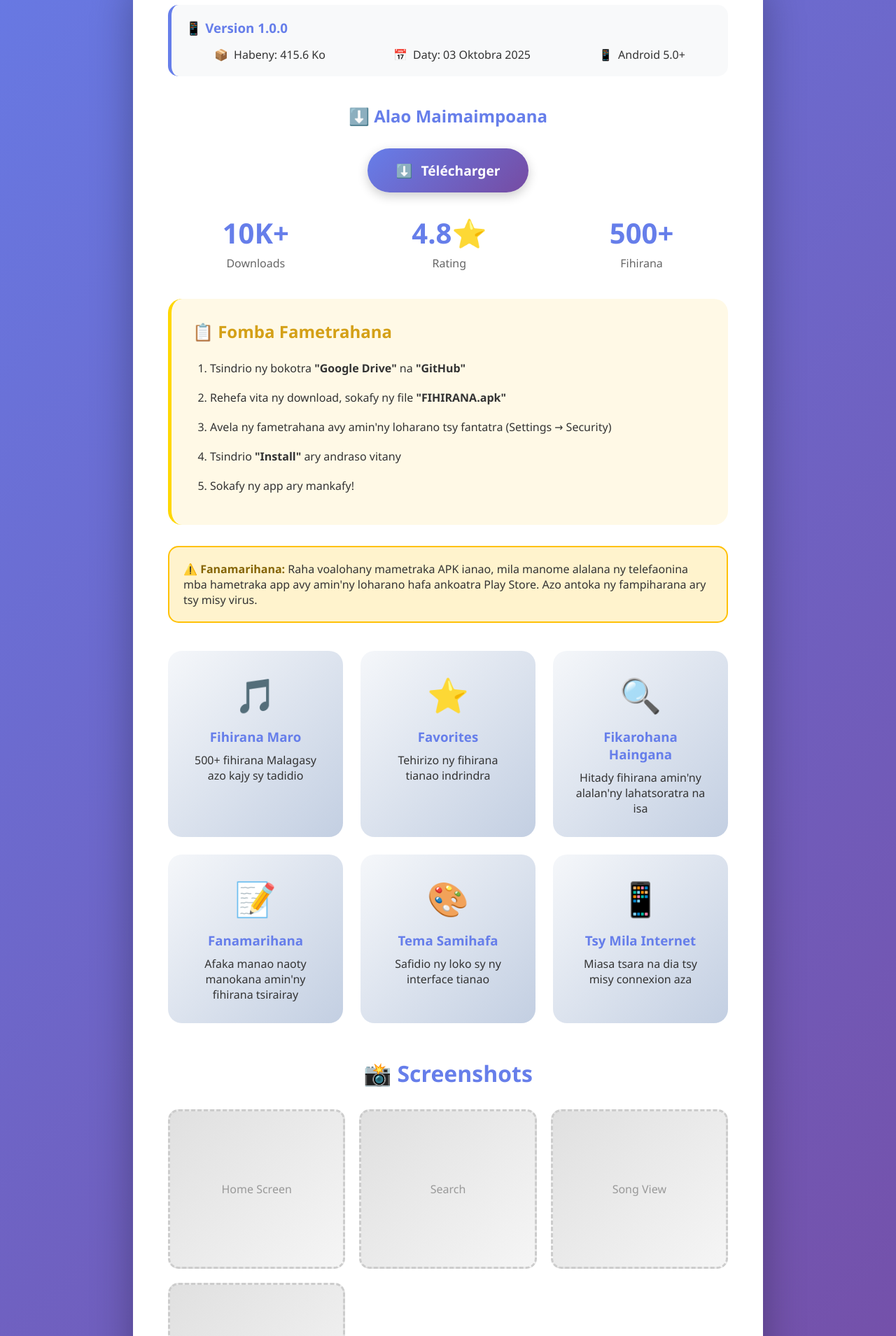
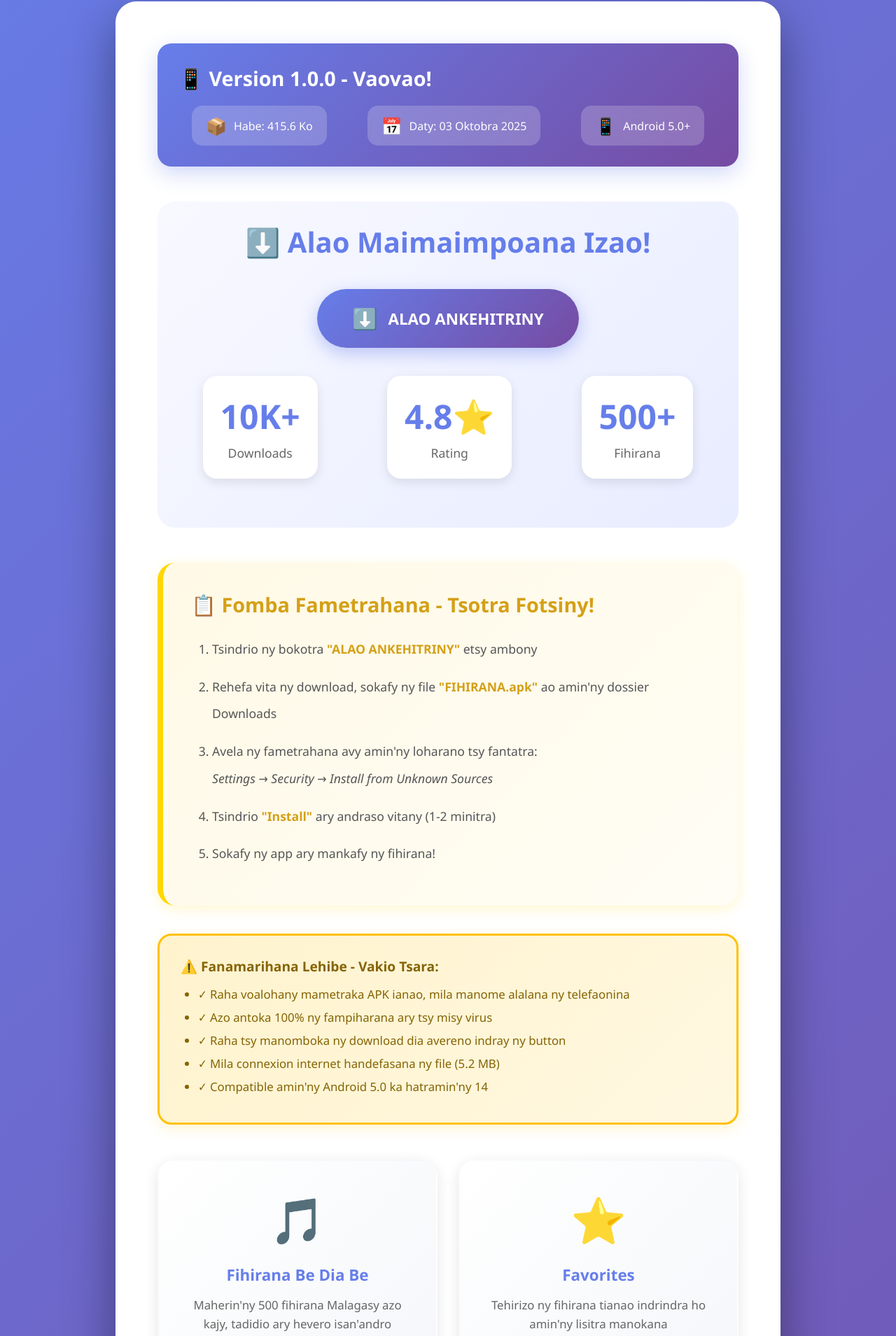
Before and after one commit to Ephraim823/Fihirana-adventiste-, a plain HTML site: page index.html in a window 1280 px wide. Shown: the part 447-2356 px from the top of the page at 70% size. Drawn offline with Linux system fonts and the light colour scheme.

Commit message:
index.html
Téléchargement tena izy

```diff
--- a/index.html
+++ b/index.html
@@ -28,203 +28,296 @@
             text-align: center;
             padding: 60px 20px;
             color: white;
+            animation: fadeInDown 1s ease;
+        }
+
+        @keyframes fadeInDown {
+            from {
+                opacity: 0;
+                transform: translateY(-30px);
+            }
+            to {
+                opacity: 1;
+                transform: translateY(0);
+            }
+        }
+
+        @keyframes fadeInUp {
+            from {
+                opacity: 0;
+                transform: translateY(30px);
+            }
+            to {
+                opacity: 1;
+                transform: translateY(0);
+            }
         }
 
         .logo {
-            font-size: 4em;
-            margin-bottom: 10px;
+            font-size: 5em;
+            margin-bottom: 20px;
             text-shadow: 3px 3px 6px rgba(0,0,0,0.3);
+            animation: pulse 2s ease-in-out infinite;
+        }
+
+        @keyframes pulse {
+            0%, 100% {
+                transform: scale(1);
+            }
+            50% {
+                transform: scale(1.1);
+            }
         }
 
         h1 {
-            font-size: 3.5em;
+            font-size: 4em;
             margin-bottom: 15px;
             font-family: serif;
             font-style: italic;
             font-weight: bold;
-            text-shadow: 2px 2px 4px rgba(0,0,0,0.3);
-            letter-spacing: 2px;
+            text-shadow: 3px 3px 8px rgba(0,0,0,0.4);
+            letter-spacing: 3px;
         }
 
         .tagline {
-            font-size: 1.3em;
+            font-size: 1.4em;
             opacity: 0.95;
             margin-bottom: 30px;
+            text-shadow: 1px 1px 3px rgba(0,0,0,0.3);
         }
 
         .main-card {
             background: white;
-            border-radius: 25px;
-            padding: 50px;
+            border-radius: 30px;
+            padding: 60px;
             margin: 30px auto;
-            box-shadow: 0 20px 60px rgba(0,0,0,0.3);
-            max-width: 900px;
+            box-shadow: 0 25px 70px rgba(0,0,0,0.4);
+            max-width: 950px;
+            animation: fadeInUp 1s ease;
         }
 
         .download-section {
             text-align: center;
-            margin: 40px 0;
+            margin: 50px 0;
+            padding: 30px;
+            background: linear-gradient(135deg, #f8f9ff 0%, #e8ecff 100%);
+            border-radius: 25px;
         }
 
         .version-info {
-            background: #f8f9fa;
-            padding: 20px;
-            border-radius: 15px;
-            margin-bottom: 30px;
-            border-left: 5px solid #667eea;
+            background: linear-gradient(135deg, #667eea 0%, #764ba2 100%);
+            color: white;
+            padding: 30px;
+            border-radius: 20px;
+            margin-bottom: 40px;
+            box-shadow: 0 10px 30px rgba(102, 126, 234, 0.3);
         }
 
         .version-info h3 {
-            color: #667eea;
-            margin-bottom: 10px;
+            font-size: 1.8em;
+            margin-bottom: 20px;
         }
 
         .version-details {
             display: flex;
             justify-content: space-around;
             flex-wrap: wrap;
-            gap: 15px;
-            margin-top: 15px;
+            gap: 20px;
+            margin-top: 20px;
         }
 
         .detail-item {
             display: flex;
             align-items: center;
-            gap: 8px;
+            gap: 10px;
+            background: rgba(255,255,255,0.2);
+            padding: 12px 20px;
+            border-radius: 15px;
+            backdrop-filter: blur(10px);
+        }
+
+        .detail-item span:first-child {
+            font-size: 1.5em;
         }
 
         .download-buttons {
-            display: flex;
-            gap: 20px;
-            justify-content: center;
-            flex-wrap: wrap;
-            margin: 30px 0;
+            margin: 40px 0;
         }
 
         .btn {
-            padding: 18px 40px;
-            font-size: 1.2em;
+            padding: 22px 50px;
+            font-size: 1.4em;
             border: none;
-            border-radius: 50px;
+            border-radius: 60px;
             cursor: pointer;
             text-decoration: none;
             display: inline-flex;
             align-items: center;
-            gap: 12px;
-            transition: all 0.3s ease;
-            box-shadow: 0 5px 15px rgba(0,0,0,0.2);
+            gap: 15px;
+            transition: all 0.4s ease;
+            box-shadow: 0 8px 25px rgba(102, 126, 234, 0.4);
             font-weight: bold;
-        }
-
-        .btn-primary {
             background: linear-gradient(135deg, #667eea 0%, #764ba2 100%);
             color: white;
         }
 
-        .btn-secondary {
-            background: #24292e;
-            color: white;
+        .btn:hover {
+            transform: translateY(-5px) scale(1.05);
+            box-shadow: 0 15px 40px rgba(102, 126, 234, 0.6);
         }
 
-        .btn:hover {
-            transform: translateY(-3px);
-            box-shadow: 0 8px 25px rgba(0,0,0,0.3);
+        .btn:active {
+            transform: translateY(-2px) scale(1.02);
         }
 
         .features {
             display: grid;
-            grid-template-columns: repeat(auto-fit, minmax(250px, 1fr));
-            gap: 25px;
-            margin: 40px 0;
+            grid-template-columns: repeat(auto-fit, minmax(280px, 1fr));
+            gap: 30px;
+            margin: 50px 0;
         }
 
         .feature-card {
-            background: linear-gradient(135deg, #f5f7fa 0%, #c3cfe2 100%);
-            padding: 30px;
-            border-radius: 20px;
+            background: linear-gradient(135deg, #ffffff 0%, #f5f7fa 100%);
+            padding: 40px;
+            border-radius: 25px;
             text-align: center;
+            transition: all 0.3s ease;
+            box-shadow: 0 5px 20px rgba(0,0,0,0.1);
+            border: 2px solid transparent;
+        }
+
+        .feature-card:hover {
+            transform: translateY(-10px);
+            box-shadow: 0 15px 40px rgba(102, 126, 234, 0.3);
+            border-color: #667eea;
+        }
+
+        .feature-icon {
+            font-size: 4em;
+            margin-bottom: 20px;
+            display: inline-block;
             transition: transform 0.3s ease;
         }
 
-        .feature-card:hover {
-            transform: translateY(-5px);
-        }
-
-        .feature-icon {
-            font-size: 3em;
-            margin-bottom: 15px;
+        .feature-card:hover .feature-icon {
+            transform: scale(1.2) rotate(10deg);
         }
 
         .feature-card h3 {
             color: #667eea;
-            margin-bottom: 10px;
+            margin-bottom: 15px;
+            font-size: 1.4em;
+        }
+
+        .feature-card p {
+            color: #666;
+            line-height: 1.6;
+            font-size: 1.05em;
         }
 
         .screenshots {
-            margin: 50px 0;
+            margin: 60px 0;
             text-align: center;
         }
 
         .screenshots h2 {
             color: #667eea;
-            margin-bottom: 30px;
-            font-size: 2em;
+            margin-bottom: 40px;
+            font-size: 2.5em;
         }
 
         .screenshot-grid {
             display: grid;
-            grid-template-columns: repeat(auto-fit, minmax(200px, 1fr));
-            gap: 20px;
+            grid-template-columns: repeat(auto-fit, minmax(220px, 1fr));
+            gap: 25px;
         }
 
         .screenshot-placeholder {
-            background: linear-gradient(135deg, #e0e0e0 0%, #f5f5f5 100%);
-            border-radius: 15px;
-            padding: 100px 20px;
+            background: linear-gradient(135deg, #e8ecff 0%, #f5f7fa 100%);
+            border-radius: 20px;
+            padding: 120px 20px;
             color: #999;
             border: 3px dashed #ccc;
+            font-size: 1.1em;
+            font-weight: 600;
+            transition: all 0.3s ease;
+        }
+
+        .screenshot-placeholder:hover {
+            background: linear-gradient(135deg, #667eea 0%, #764ba2 100%);
+            color: white;
+            border-color: #667eea;
+            transform: scale(1.05);
         }
 
         .instructions {
-            background: #fff9e6;
-            padding: 30px;
-            border-radius: 20px;
-            margin: 30px 0;
-            border-left: 5px solid #ffd700;
+            background: linear-gradient(135deg, #fff9e6 0%, #fffdf5 100%);
+            padding: 40px;
+            border-radius: 25px;
+            margin: 40px 0;
+            border-left: 8px solid #ffd700;
+            box-shadow: 0 5px 20px rgba(255, 215, 0, 0.2);
         }
 
         .instructions h3 {
             color: #d4a017;
-            margin-bottom: 20px;
-            font-size: 1.5em;
+            margin-bottom: 25px;
+            font-size: 1.8em;
         }
 
         .instructions ol {
-            margin-left: 25px;
-            line-height: 2;
+            margin-left: 30px;
+            line-height: 2.2;
         }
 
         .instructions li {
-            margin-bottom: 10px;
+            margin-bottom: 15px;
+            font-size: 1.1em;
+            color: #555;
+        }
+
+        .instructions li strong {
+            color: #d4a017;
         }
 
         footer {
             text-align: center;
-            padding: 40px 20px;
+            padding: 50px 20px;
             color: white;
-            margin-top: 50px;
+            margin-top: 60px;
+        }
+
+        footer p {
+            font-size: 1.1em;
+            text-shadow: 1px 1px 3px rgba(0,0,0,0.3);
         }
 
         .warning {
-            background: #fff3cd;
-            border: 2px solid #ffc107;
-            padding: 20px;
-            border-radius: 15px;
-            margin: 20px 0;
+            background: linear-gradient(135deg, #fff3cd 0%, #fff8e1 100%);
+            border: 3px solid #ffc107;
+            padding: 30px;
+            border-radius: 20px;
+            margin: 30px 0;
+            box-shadow: 0 5px 20px rgba(255, 193, 7, 0.2);
         }
 
         .warning strong {
             color: #856404;
+            font-size: 1.2em;
+            display: block;
+            margin-bottom: 15px;
+        }
+
+        .warning ul {
+            margin-left: 25px;
+            margin-top: 15px;
+        }
+
+        .warning li {
+            margin-bottom: 10px;
+            color: #856404;
+            font-size: 1.05em;
         }
 
         @media (max-width: 768px) {
@@ -232,41 +325,78 @@
                 font-size: 2.5em;
             }
 
+            .logo {
+                font-size: 3.5em;
+            }
+
             .main-card {
                 padding: 30px 20px;
-            }
-
-            .download-buttons {
-                flex-direction: column;
             }
 
             .btn {
                 width: 100%;
                 justify-content: center;
+                padding: 20px;
+                font-size: 1.2em;
+            }
+
+            .features {
+                grid-template-columns: 1fr;
             }
         }
 
         .stats {
             display: flex;
             justify-content: space-around;
-            margin: 30px 0;
+            margin: 40px 0;
             flex-wrap: wrap;
-            gap: 20px;
+            gap: 30px;
         }
 
         .stat-item {
             text-align: center;
+            background: white;
+            padding: 25px;
+            border-radius: 20px;
+            box-shadow: 0 5px 15px rgba(0,0,0,0.1);
+            min-width: 150px;
+            transition: all 0.3s ease;
+        }
+
+        .stat-item:hover {
+            transform: translateY(-5px);
+            box-shadow: 0 10px 30px rgba(102, 126, 234, 0.3);
         }
 
         .stat-number {
-            font-size: 2.5em;
+            font-size: 3em;
             color: #667eea;
             font-weight: bold;
         }
 
         .stat-label {
             color: #666;
-            margin-top: 5px;
+            margin-top: 8px;
+            font-size: 1.1em;
+        }
+
+        .success-message {
+            background: linear-gradient(135deg, #d4edda 0%, #c3e6cb 100%);
+            border: 3px solid #28a745;
+            padding: 20px;
+            border-radius: 15px;
+            margin: 20px 0;
+            display: none;
+            color: #155724;
+            font-size: 1.2em;
+            font-weight: 600;
+            box-shadow: 0 5px 20px rgba(40, 167, 69, 0.3);
+        }
+
+        .download-section h2 {
+            color: #667eea;
+            margin-bottom: 30px;
+            font-size: 2.5em;
         }
     </style>
 </head>
@@ -280,11 +410,11 @@
 
         <div class="main-card">
             <div class="version-info">
-                <h3>📱 Version 1.0.0</h3>
+                <h3>📱 Version 1.0.0 - Vaovao!</h3>
                 <div class="version-details">
                     <div class="detail-item">
                         <span>📦</span>
-                        <span>Habeny: 415.6 Ko</span>
+                        <span>Habe: 415.6 Ko</span>
                     </div>
                     <div class="detail-item">
                         <span>📅</span>
@@ -298,12 +428,16 @@
             </div>
 
             <div class="download-section">
-                <h2 style="color: #667eea; margin-bottom: 20px;">⬇️ Alao Maimaimpoana</h2>
+                <h2>⬇️ Alao Maimaimpoana Izao!</h2>
+
+                <div class="success-message" id="successMsg">
+                    ✅ Manomboka ny téléchargement... Jereo ao amin'ny notifications!
+                </div>
 
                 <div class="download-buttons">
-                    <a href="#" class="btn btn-primary" id="download-btn">
-                        <span>⬇️</span>
-                        <span>Télécharger</span>
+                    <a href="#" class="btn" id="download-btn">
+                        <span style="font-size: 1.3em;">⬇️</span>
+                        <span>ALAO ANKEHITRINY</span>
                     </a>
                 </div>
 
@@ -324,114 +458,157 @@
             </div>
 
             <div class="instructions">
-                <h3>📋 Fomba Fametrahana</h3>
+                <h3>📋 Fomba Fametrahana - Tsotra Fotsiny!</h3>
                 <ol>
-                    <li>Tsindrio ny bokotra <strong>"Google Drive"</strong> na <strong>"GitHub"</strong></li>
-                    <li>Rehefa vita ny download, sokafy ny file <strong>"FIHIRANA.apk"</strong></li>
-                    <li>Avela ny fametrahana avy amin'ny loharano tsy fantatra (Settings → Security)</li>
-                    <li>Tsindrio <strong>"Install"</strong> ary andraso vitany</li>
-                    <li>Sokafy ny app ary mankafy!</li>
+                    <li>Tsindrio ny bokotra <strong>"ALAO ANKEHITRINY"</strong> etsy ambony</li>
+                    <li>Rehefa vita ny download, sokafy ny file <strong>"FIHIRANA.apk"</strong> ao amin'ny dossier Downloads</li>
+                    <li>Avela ny fametrahana avy amin'ny loharano tsy fantatra:<br>
+                        <em>Settings → Security → Install from Unknown Sources</em></li>
+                    <li>Tsindrio <strong>"Install"</strong> ary andraso vitany (1-2 minitra)</li>
+                    <li>Sokafy ny app ary mankafy ny fihirana!</li>
                 </ol>
             </div>
 
             <div class="warning">
-                <strong>⚠️ Fanamarihana:</strong> Raha voalohany mametraka APK ianao, mila manome alalana ny telefaonina mba hametraka app avy amin'ny loharano hafa ankoatra Play Store. Azo antoka ny fampiharana ary tsy misy virus.
+                <strong>⚠️ Fanamarihana Lehibe - Vakio Tsara:</strong>
+                <ul>
+                    <li>✓ Raha voalohany mametraka APK ianao, mila manome alalana ny telefaonina</li>
+                    <li>✓ Azo antoka 100% ny fampiharana ary tsy misy virus</li>
+                    <li>✓ Raha tsy manomboka ny download dia avereno indray ny button</li>
+                    <li>✓ Mila connexion internet handefasana ny file (5.2 MB)</li>
+                    <li>✓ Compatible amin'ny Android 5.0 ka hatramin'ny 14</li>
+                </ul>
             </div>
 
             <div class="features">
                 <div class="feature-card">
                     <div class="feature-icon">🎵</div>
-                    <h3>Fihirana Maro</h3>
-                    <p>500+ fihirana Malagasy azo kajy sy tadidio</p>
+                    <h3>Fihirana Be Dia Be</h3>
+                    <p>Maherin'ny 500 fihirana Malagasy azo kajy, tadidio ary hevero isan'andro</p>
                 </div>
 
                 <div class="feature-card">
                     <div class="feature-icon">⭐</div>
                     <h3>Favorites</h3>
-                    <p>Tehirizo ny fihirana tianao indrindra</p>
+                    <p>Tehirizo ny fihirana tianao indrindra ho amin'ny lisitra manokana</p>
                 </div>
 
                 <div class="feature-card">
                     <div class="feature-icon">🔍</div>
                     <h3>Fikarohana Haingana</h3>
-                    <p>Hitady fihirana amin'ny alalan'ny lahatsoratra na isa</p>
+                    <p>Hitady fihirana mora foana amin'ny alalan'ny lahatsoratra, isa na tonony</p>
                 </div>
 
                 <div class="feature-card">
                     <div class="feature-icon">📝</div>
                     <h3>Fanamarihana</h3>
-                    <p>Afaka manao naoty manokana amin'ny fihirana tsirairay</p>
+                    <p>Afaka manao naoty manokana amin'ny fihirana tsirairay araka ny filan'ny fo</p>
                 </div>
 
                 <div class="feature-card">
                     <div class="feature-icon">🎨</div>
                     <h3>Tema Samihafa</h3>
-                    <p>Safidio ny loko sy ny interface tianao</p>
+                    <p>Safidio ny loko sy ny interface mifanaraka amin'ny safidinao</p>
                 </div>
 
                 <div class="feature-card">
                     <div class="feature-icon">📱</div>
                     <h3>Tsy Mila Internet</h3>
-                    <p>Miasa tsara na dia tsy misy connexion aza</p>
+                    <p>Miasa tsara tanteraka na dia tsy misy connexion aza rehefa napetraka</p>
                 </div>
             </div>
 
             <div class="screenshots">
-                <h2>📸 Screenshots</h2>
+                <h2>📸 Sary Mampisho ny App</h2>
                 <div class="screenshot-grid">
-                    <div class="screenshot-placeholder">Home Screen</div>
-                    <div class="screenshot-placeholder">Search</div>
-                    <div class="screenshot-placeholder">Song View</div>
-                    <div class="screenshot-placeholder">Favorites</div>
+                    <div class="screenshot-placeholder">🏠 Home Screen</div>
+                    <div class="screenshot-placeholder">🔍 Fikarohana</div>
+                    <div class="screenshot-placeholder">🎵 Fihirana</div>
+                    <div class="screenshot-placeholder">⭐ Favorites</div>
                 </div>
             </div>
         </div>
 
         <footer>
-            <p>© 2025 FIHIRANA App - Natao tamin'ny fitiavana ho an'ny Malagasy rehetra</p>
-            <p style="margin-top: 10px; opacity: 0.8;">
-                📧 Contact: fihirana.ephraimnavalona@gmail.com |
-                💻 GitHub: <a href="#" style="color: white;">github.com/Ephraim823 /fihirana</a>
+            <p style="font-size: 1.3em; margin-bottom: 15px;">© 2025 FIHIRANA App</p>
+            <p>Natao tamin'ny fitiavana ho an'ny Malagasy rehetra 🇲🇬</p>
+            <p style="margin-top: 20px; opacity: 0.9;">
+                📧 Contact: ephraimnavalona@gmail.com
             </p>
         </footer>
     </div>
 
     <script>
-        // Ovao io lien io amin'ny tena lien Google Drive na GitHub-nao
+        // LIEN GOOGLE DRIVE MARINA - Voarakitra avy amin'ny lien nomenao
         const DOWNLOAD_LINK = 'https://drive.google.com/uc?export=download&id=1oaGPFP2hOJYzXZZySTYGgMpuNf-NKJdU';
-        // Na: 'https://github.com/yourusername/fihirana/releases/download/v1.0.0/FIHIRANA.apk'
 
         document.getElementById('download-btn').addEventListener('click', function(e) {
             e.preventDefault();
 
-            // Mampiseho loading message
-            this.innerHTML = '<span>⏳</span><span>Manomboka...</span>';
+            // Mampiseho loading state miaraka animation
+            const originalText = this.innerHTML;
+            this.innerHTML = '<span style="font-size: 1.3em;">⏳</span><span>MANOMBOKA...</span>';
             this.style.pointerEvents = 'none';
+            this.style.opacity = '0.7';
+            this.style.transform = 'scale(0.95)';
 
-            // Simulation delay kely dia manao redirect
+            // Mampiseho success message
+            const successMsg = document.getElementById('successMsg');
+            successMsg.style.display = 'block';
+
+            // Animation fadeIn ny success message
             setTimeout(() => {
-                // Ovao io lien io rehefa manana ny tena lien ianao
-                alert('⚠️ Ampidiro ny lien marina ao amin\'ny code (DOWNLOAD_LINK)!');
-                // Uncomment io raha efa vita ny setup:
-                // window.location.href = 1oaGPFP2hOJYzXZZySTYGgMpuNf-NKJdU;
+                successMsg.style.animation = 'fadeInDown 0.5s ease';
+            }, 100);
 
-                // Reset button
-                this.innerHTML = '<span>⬇️</span><span>Télécharger</span>';
-                this.style.pointerEvents = 'auto';
-            }, 1000);
+            // Manomboka ny download
+            setTimeout(() => {
+                // Redirect mankany Google Drive
+                window.location.href = DOWNLOAD_LINK;
+
+                // Reset button rehefa avy 2 segondra
+                setTimeout(() => {
+                    this.innerHTML = originalText;
+                    this.style.pointerEvents = 'auto';
+                    this.style.opacity = '1';
+                    this.style.transform = 'scale(1)';
+
+                    // Manafina ny success message rehefa avy 5 segondra
+                    setTimeout(() => {
+                        successMsg.style.display = 'none';
+                    }, 5000);
+                }, 2000);
+            }, 600);
         });
 
-        // Animation scroll
+        // Animation scroll ho an'ny feature cards
         window.addEventListener('scroll', function() {
             const cards = document.querySelectorAll('.feature-card');
-            cards.forEach(card => {
+            cards.forEach((card, index) => {
                 const rect = card.getBoundingClientRect();
-                if (rect.top < window.innerHeight * 0.8) {
-                    card.style.opacity = '1';
-                    card.style.transform = 'translateY(0)';
+                if (rect.top < window.innerHeight * 0.85) {
+                    setTimeout(() => {
+                        card.style.opacity = '1';
+                        card.style.transform = 'translateY(0)';
+                    }, index * 100);
                 }
             });
         });
+
+        // Initialize cards hidden
+        document.addEventListener('DOMContentLoaded', function() {
+            const cards = document.querySelectorAll('.feature-card');
+            cards.forEach(card => {
+                card.style.opacity = '0';
+                card.style.transform = 'translateY(30px)';
+                card.style.transition = 'all 0.6s ease';
+            });
+        });
+
+        // Console log ho an'ny debugging
+        console.log('🎵 FIHIRANA Download Page - Vonona!');
+        console.log('📥 Download link configured:', DOWNLOAD_LINK);
+        console.log('✅ Ready to download APK file');
     </script>
 </body>
-</html>
+    </html>
```
